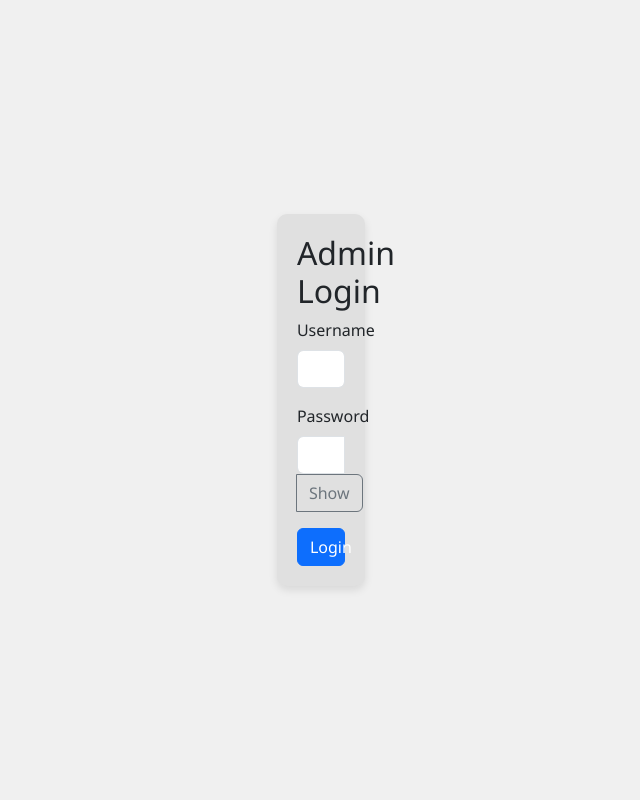
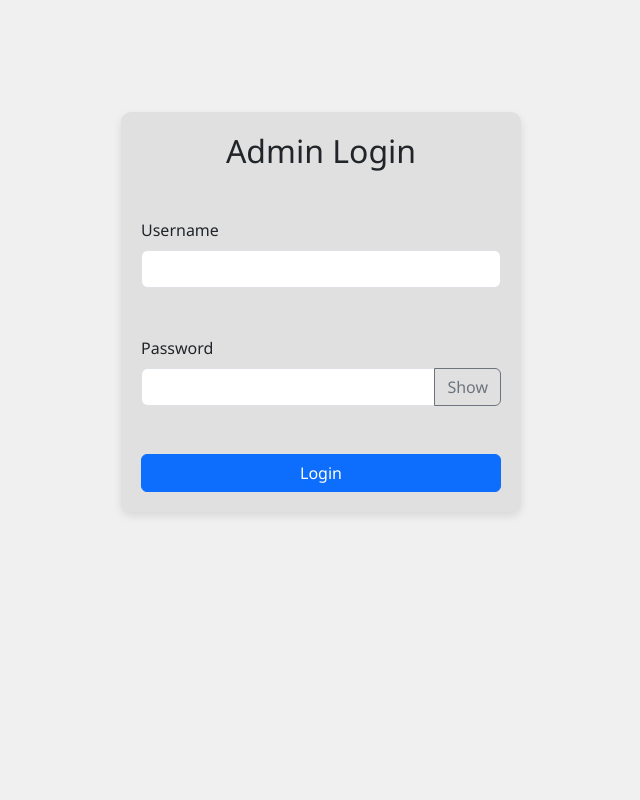
Before and after one commit to Prabhab-Khanal/Euro-Travels, a Django app: page /euro-tour/login/ in a window 1280 px wide. Shown: the whole page, without its empty margins (319-959 px from the left). Run offline with Django 5.2, Linux system fonts and the light colour scheme.

Commit message:
BugFixes Admin Login

```diff
--- a/static/css/adminlogin.css
+++ b/static/css/adminlogin.css
@@ -1,9 +1,9 @@
 .container {
   display: flex;
-  align-items: center;
+  align-items: flex-start;
   justify-content: center;
-  height: 100vh;
   padding: 15px;
+  padding-top: 7rem;
 }
 
 #login-form {
@@ -11,6 +11,7 @@
   padding: 20px;
   border-radius: 10px;
   box-shadow: 0 4px 8px rgba(0, 0, 0, 0.1);
+  width: 400px;
 }
 
 h2 {
@@ -34,5 +35,10 @@ h2 {
 @media (max-width: 576px) {
   .container {
     padding: 10px;
+    padding-top: 20px; /* Adjust padding for smaller screens */
+  }
+
+  #login-form {
+    max-width: 90%; /* Adjust the form width for smaller screens */
   }
 }
--- a/static/css/style.css
+++ b/static/css/style.css
@@ -23,7 +23,8 @@
 .sidebar a {
     text-decoration: none;
     color: white;
-    padding: 10px 15px;
+    padding: 30px 15px;
+    margin-top: 20px;
     display: block;
     transition: background-color 0.2s;
     width: 100%;
--- a/templates/admin/adminlogin.html
+++ b/templates/admin/adminlogin.html
@@ -21,17 +21,16 @@
   <body>
     <div class="container">
       <div class="row justify-content-center">
-        <div class="col-md-4">
           <form id="login-form" method="POST" action="#">
             <h2 class="text-center">Admin Login</h2>
             {% csrf_token %}
-            <div class="mb-3">
+            <div class="mt-5">
               <label for="username" class="form-label">Username</label>
               <div class="input-group">
               <input type="text" class="form-control" id="username" name="username" required />
               </div>
             </div>
-            <div class="mb-3">
+            <div class="my-5">
               <label for="password" class="form-label">Password</label>
               <div class="input-group">
                 <input type="password" class="form-control" id="password" name="password" required />
@@ -40,7 +39,6 @@
             </div>
             <button type="submit" class="btn btn-primary w-100">Login</button>
           </form>
-        </div>
       </div>
     </div>
     <script src="{% static 'js/login.js' %}"></script>
```
Also changed, not shown: db.sqlite3.
